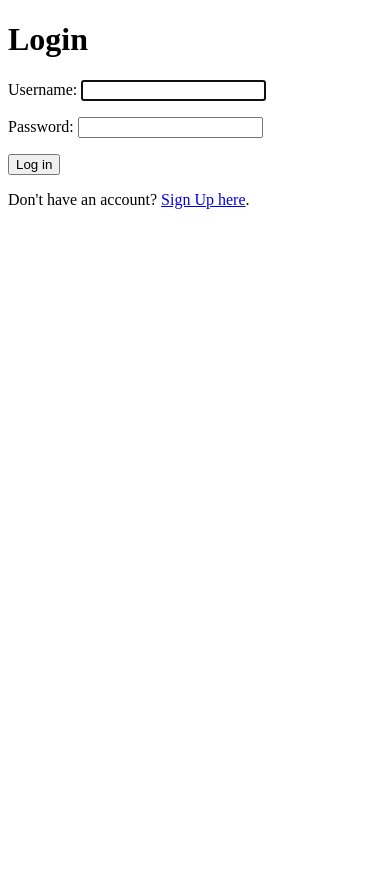
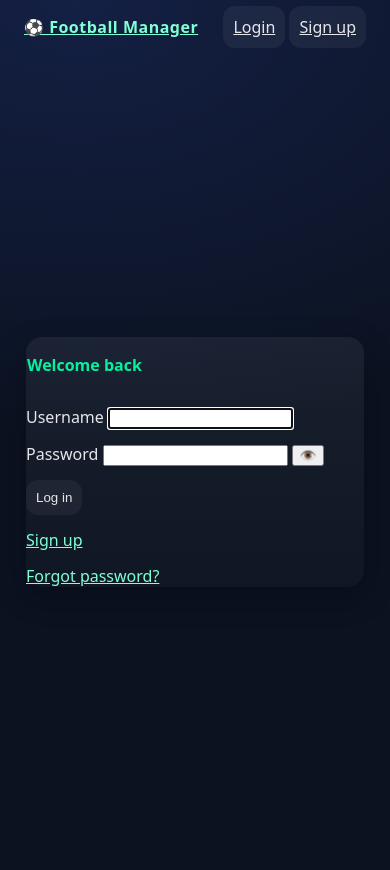
Before and after one commit to hamzaamil10/Payments_sport, a Django app: page /accounts/login/ in a window 390 px wide. Before the commit the page ends 209 px from the top, so only its background shows below. Run offline with Django 5.2, Linux system fonts and the light colour scheme.

Commit message:
feat : adding more changes and UI enhancement on the app part2

```diff
--- /dev/null
+++ b/goalit/league/static/league/css/base.css
@@ -0,0 +1,87 @@
+/* ========== THEME VARIABLES ========== */
+:root{
+  --bg:#0b1220;
+  --card:#121a2b;
+
+
+  --text:#e5e7eb;
+  --title:#f8fafc;
+  --muted:#cbd5e1;
+
+  --accent:#86efac;
+  --danger:#ef4444;
+
+  --radius:16px;
+  --shadow:0 10px 30px rgba(0,0,0,.25);
+}
+
+/* ========== RESET ========== */
+*{ box-sizing:border-box; }
+html, body{
+  margin:0;
+  padding:0;
+  background: radial-gradient(1200px 800px at 20% 0%, #142044 0%, var(--bg) 55%);
+  color:var(--text);
+  font-family: system-ui, -apple-system, Segoe UI, Roboto, Arial;
+}
+
+/* ========== TYPOGRAPHY ========== */
+h1,h2,h3,h4,h5{
+  color:var(--title);
+  margin:0;
+}
+p, li, label{
+  color:var(--text);
+}
+.muted{ color:var(--muted); }
+
+/* ========== LAYOUT ========== */
+.container{
+  max-width:1100px;
+  margin:0 auto;
+  padding:26px;
+  letter-spacing: normal;
+  align-content: center;
+}
+
+/* ========== NAVBAR ========== */
+.nav{
+  display:flex;
+  justify-content:space-between;
+  align-items:center;
+  padding:16px 24px;
+  border-bottom:1px solid var(--line);
+}
+.brand{
+  font-weight:800;
+  letter-spacing:.5px;
+}
+
+/* ========== CARD ========== */
+.card{
+  background: linear-gradient(180deg, rgba(255,255,255,.06), rgba(255,255,255,.02));
+  border:1px solid var(--line);
+  border-radius:var(--radius);
+  box-shadow:var(--shadow);
+}
+.card-h{
+  padding:16px 18px;
+  border-bottom:1px solid var(--line);
+}
+.card-b{
+  padding:18px;
+}
+
+/* ========== BUTTONS ========== */
+.btn{
+  padding:10px 14px;
+  border-radius:12px;
+  border:1px solid var(--line);
+  background: rgba(255,255,255,.05);
+  color:var(--text);
+  cursor:pointer;
+  margin-top: auto;
+  margin-bottom: auto;
+  padding: 10px;
+}
+.btn:hover{ background: rgba(255,255,255,.08); }
--- /dev/null
+++ b/goalit/league/static/league/css/login.css
@@ -0,0 +1,30 @@
+.auth-wrap{
+  min-height:calc(100vh - 80px);
+  display:grid;
+  place-items:center;
+}
+
+.auth-card{
+  width:min(900px,100%);
+  display:grid;
+  grid-template-columns:1.1fr .9fr;
+}
+
+@media(max-width:900px){
+  .auth-card{ grid-template-columns:1fr; }
+  .auth-side{ display:none; }
+}
+
+.auth-side{
+  padding:24px;
+  background:
+    radial-gradient(600px 400px at 20% 20%, rgba(134,239,172,.25), transparent 60%);
+}
+
+.hero{
+  font-size:34px;
+  font-weight:900;
+}
+.hero span{ color:var(--accent); }
+
+.form-grid{ display:grid; gap:14px; }
--- /dev/null
+++ b/goalit/league/static/league/css/signup.css
@@ -0,0 +1,4 @@
+.signup-wrap{
+  max-width:520px;
+  margin:60px auto;
+}
--- a/goalit/league/templates/league/base.html
+++ b/goalit/league/templates/league/base.html
@@ -2,21 +2,25 @@
 <!DOCTYPE html>
 <html>
 <head>
-  <title>Football Manager</title>
   <meta name="viewport" content="width=device-width, initial-scale=1"/>
-  <link rel="stylesheet" href="{% static 'league/styles.css' %}">
+  <link rel="stylesheet" href="{% static 'league/css/base.css' %}">
+  {% block page_css %}{% endblock %}
+  <title>{% block title %}Football Manager{% endblock %}</title>
 </head>
 <body>
 
 <header class="nav">
   <div class="row" style="align-items:center">
-    <div class="brand"><a href="{% url 'league:match_list' %}">⚽ Football Manager</a></div>
+    <div class="brand"><a style="color: aquamarine;"   href="{% url 'league:match_list' %}">⚽ Football Manager</a></div>
   </div>
 
   <div class="row" style="align-items:center">
     {% if user.is_authenticated %}
       <span class="pill">@{{ user.username }}</span>
-      <a class="btn" href="{% url 'logout' %}">Logout</a>
+      <form method="post" action="{% url 'logout' %}" style="display:inline;">
+        {% csrf_token %}
+        <button type="submit" class="btn">Logout</button>
+      </form>
     {% else %}
       <a class="btn" href="{% url 'login' %}">Login</a>
       <a class="btn btn-primary" href="{% url 'league:signup' %}">Sign up</a>
--- a/goalit/league/templates/registration/login.html
+++ b/goalit/league/templates/registration/login.html
@@ -1,15 +1,88 @@
-<!DOCTYPE html>
-<html>
-<head><title>Login</title></head>
-<body>
-  <h1>Login</h1>
-  {% if form.errors %}<p>Invalid credentials.</p>{% endif %}
-  <form method="post" action="{% url 'login' %}">
-    {% csrf_token %}
-    {{ form.as_p }}
-    <button type="submit">Log in</button>
-    <input type="hidden" name="next" value="{{ next }}">
-  </form>
-  <p>Don't have an account? <a href="{% url 'league:signup' %}">Sign Up here</a>.</p>
-</body>
-</html>
+{% extends "league/base.html" %}
+{% load static %}
+
+{% block page_css %}
+<link rel="stylesheet" href="{% static 'league/css/login.css' %}">
+{% endblock %}
+
+{% block content %}
+<div class="auth-wrap">
+  <div class="card auth-card pop">
+    <div class="auth-side">
+      <div class="kicker">Football Match Manager</div>
+      <div class="hero">Track games, Rank players <span>Have fun.</span></div>
+      <p class="muted" style="margin:0">
+        Log in to join matches, update your availability, and see the leaderboard.
+      </p>
+      <ul class="bullets">
+        <li>Join / leave matches in one click</li>
+        <li>Balanced teams + final score</li>
+        <li>Points & rankings</li>
+      </ul>
+    </div>
+
+    <div class="auth-main">
+      <div class="card-h" style="border-bottom:1px solid var(--line); margin:1px 1px 14px; padding:16px 18px;color: rgb(6, 240, 158);text-align: left; padding-left: 0%;">
+        <strong>Welcome back</strong>
+      </div>
+
+      {% if form.errors %}
+        <div class="err" style="margin-bottom:12px;">
+          Invalid username or password.
+        </div>
+      {% endif %}
+
+      <form method="post" action="{% url 'login' %}" class="form-grid">
+        {% csrf_token %}
+
+        <div class="field">
+          <label for="id_username">Username</label>
+          <input class="input" id="id_username" name="username" type="text" autocomplete="username" required>
+        </div>
+
+        <div class="field">
+          <label for="id_password">Password</label>
+          <input class="input" id="id_password" name="password" type="password" autocomplete="current-password" required>
+          <button class="icon-btn" type="button" id="togglePw" aria-label="Show password">👁️</button>
+        </div>
+
+        <input type="hidden" name="next" value="{{ next }}">
+
+        <div class="auth-actions">
+          <button class="btn btn-primary" type="submit">Log in</button>
+        </div>
+        <div class="">
+            <a  style="color: aquamarine;"    href="{% url 'league:signup' %}">Sign up</a>
+        </div>
+        <div class="">
+            <a  style="color: aquamarine;"         href="{% url 'password_reset' %}">Forgot password?</a>
+        </div>
+      </form>
+
+
+    </div>
+  </div>
+</div>
+{% endblock %}
+
+{% block scripts %}
+<script>
+  // Focus username on load
+  document.addEventListener("DOMContentLoaded", () => {
+    const u = document.getElementById("id_username");
+    if (u) u.focus();
+
+    const btn = document.getElementById("togglePw");
+    const pw = document.getElementById("id_password");
+
+    if (btn && pw) {
+      btn.addEventListener("click", () => {
+        const isPw = pw.type === "password";
+        pw.type = isPw ? "text" : "password";
+        btn.textContent = isPw ? "🙈" : "👁️";
+        btn.setAttribute("aria-label", isPw ? "Hide password" : "Show password");
+      });
+    }
+  });
+</script>
+{% endblock %}
--- a/goalit/league/views.py
+++ b/goalit/league/views.py
@@ -17,7 +17,6 @@ class MatchListView(LoginRequiredMixin, ListView):
     template_name = "league/match_list.html"
     context_object_name = "matches"
     paginate_by = 20
-
     def get_queryset(self):
         return Match.objects.order_by("-date", "-time")
 
```
Also changed, not shown: goalit/goalit/settings.py (+6 -4 lines), goalit/league/static/league/css/match_detail.css (added, +16 -0 lines), goalit/league/static/league/css/match_list.css (added, +11 -0 lines), goalit/league/static/league/styles.txt (added, +127 -0 lines), goalit/league/templates/league/match_detail.html (+7 -2 lines), goalit/league/templates/league/match_list.html (+7 -1 lines), goalit/league/templates/league/signup.html (+7 -1 lines), goalit/db.sqlite3, goalit/league/static/league/css.txt (renamed from goalit/league/static/league/styles.css).
